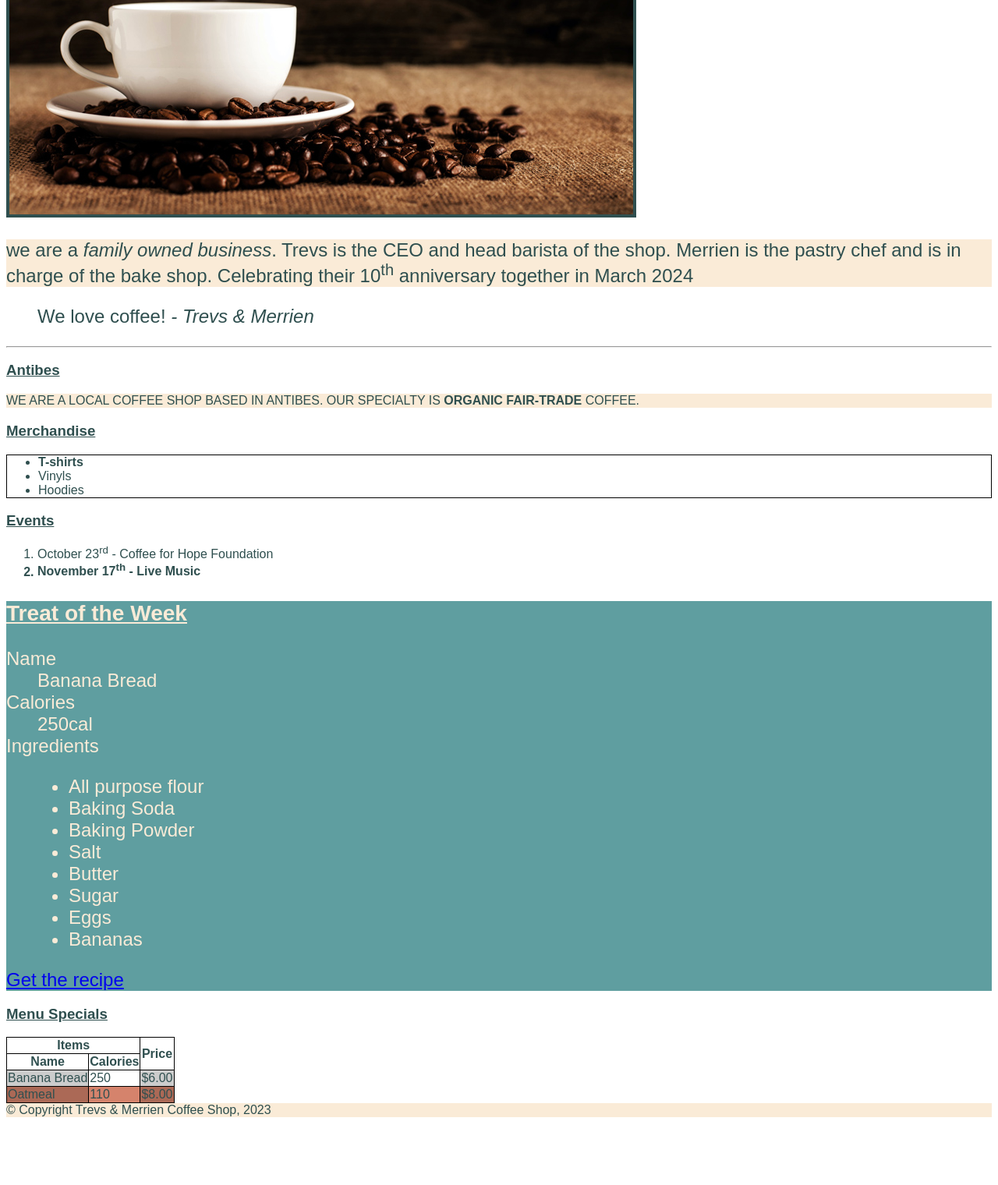
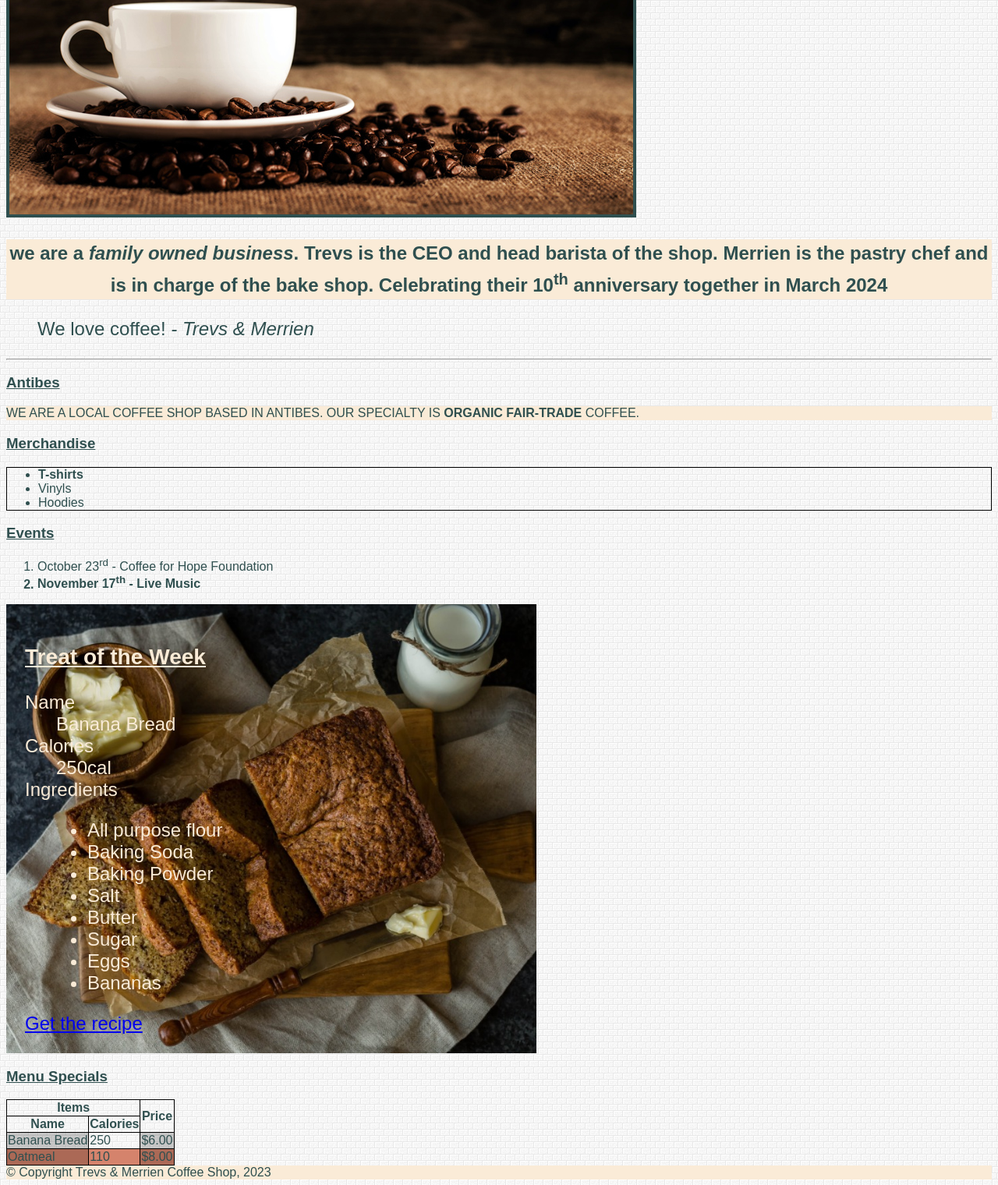
Before and after one commit to trev0035/trev0035.github.io, a plain HTML site: page week6/index.html in a window 1280 px wide. Shown: the part 472-1992 px from the top of the page at 78% size. Before the commit the page ends 1913 px from the top, so only its background shows below. Drawn offline with Linux system fonts and the light colour scheme.

Commit message:
Update main.css

```diff
--- a/week6/css/main.css
+++ b/week6/css/main.css
@@ -6,6 +6,7 @@ shortcut for adding the comment is command + /
 body {
     font-family: Arial, Helvetica, sans-serif;
     color:darkslategray;
+    background-image: url(../images/white_brick_wall\ \(1\).png);
 }
 
 h1{
@@ -35,7 +36,20 @@ text-decoration: none;
 /* selecting elements with ID value */
 /* as a best practice, avoid using ID for styles */
 #treatoftheweek {
-    background-color: cadetblue;
+    /* color image repeat position-x position-y */
+    background: cadetblue url(../images/bread.jpg)no-repeat center;
+    /* background-size */
+    background-size:cover;
+    font-size: 1.25rem;
+/* 16px * 1.25 = 20px */
+padding: 1em;
+/* padding pushes the element away from the walls */
+padding: 1em;
+/* 1em * 20px (element font size) = 20px */
+width: 50%;
+/* height: 100vh; */
+/* height is 100% of the browser site and its dynamic */
+
 }
 
 /* selecting HTML elements with class name */
@@ -56,7 +70,13 @@ text-decoration: none;
 /* direct child selector - will only select direct child of the parent */
 article>p {
     font-size: 24px;
+    /* css typography properties */
+font-weight: bold;
+line-height: 1.5;
+text-align: center;
 }
+
+
 
 /* adjacent sibling selector - selects the element that is the very next sibling to the selected element, IF any exist */
 
```
